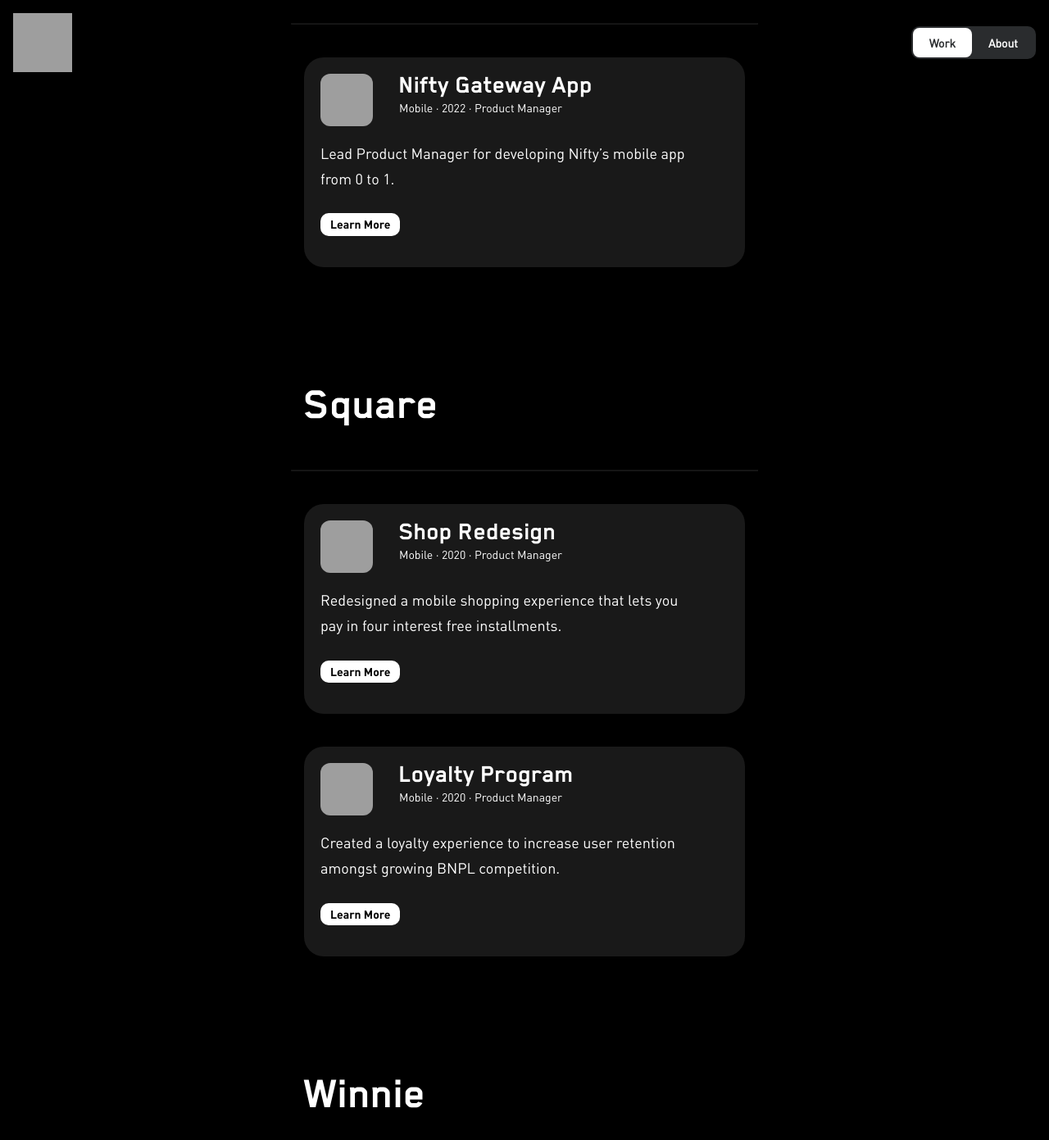
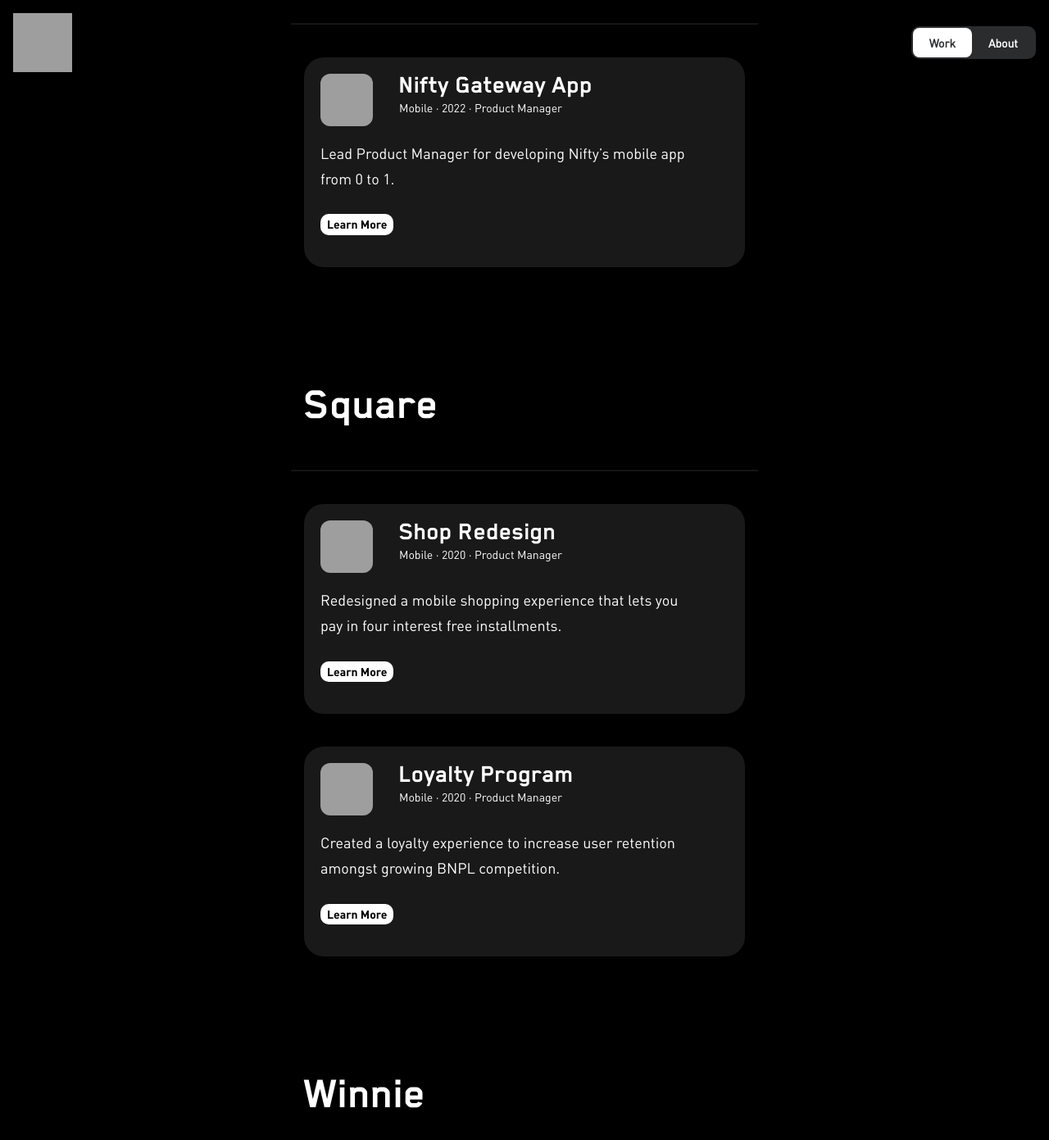
Before and after one commit to jotd/jotd-portfolio, a Jekyll site: the page work/index.html, which Jekyll copies as it is, in a window 1280 px wide and 1400 px high, scrolled down 219 px. Shown: the top 1391 px of the window at 82% size. Built offline with Jekyll 4.4.1, drawn with Linux system fonts in a browser that asks for light colours; grey boxes are pictures that could not be loaded.

Commit message:
Update styles.css

```diff
--- a/css/styles.css
+++ b/css/styles.css
@@ -645,7 +645,7 @@
 
 /* Case Study Project – Read More Button */
 .tag {
-  padding: 2px 12px 2px 12px;
+  padding: 1px 8px 1px 8px;
   /* padding: 4px 16px 4px 16px; */
   background: #ffffff;
   border-radius: 10px;
```
